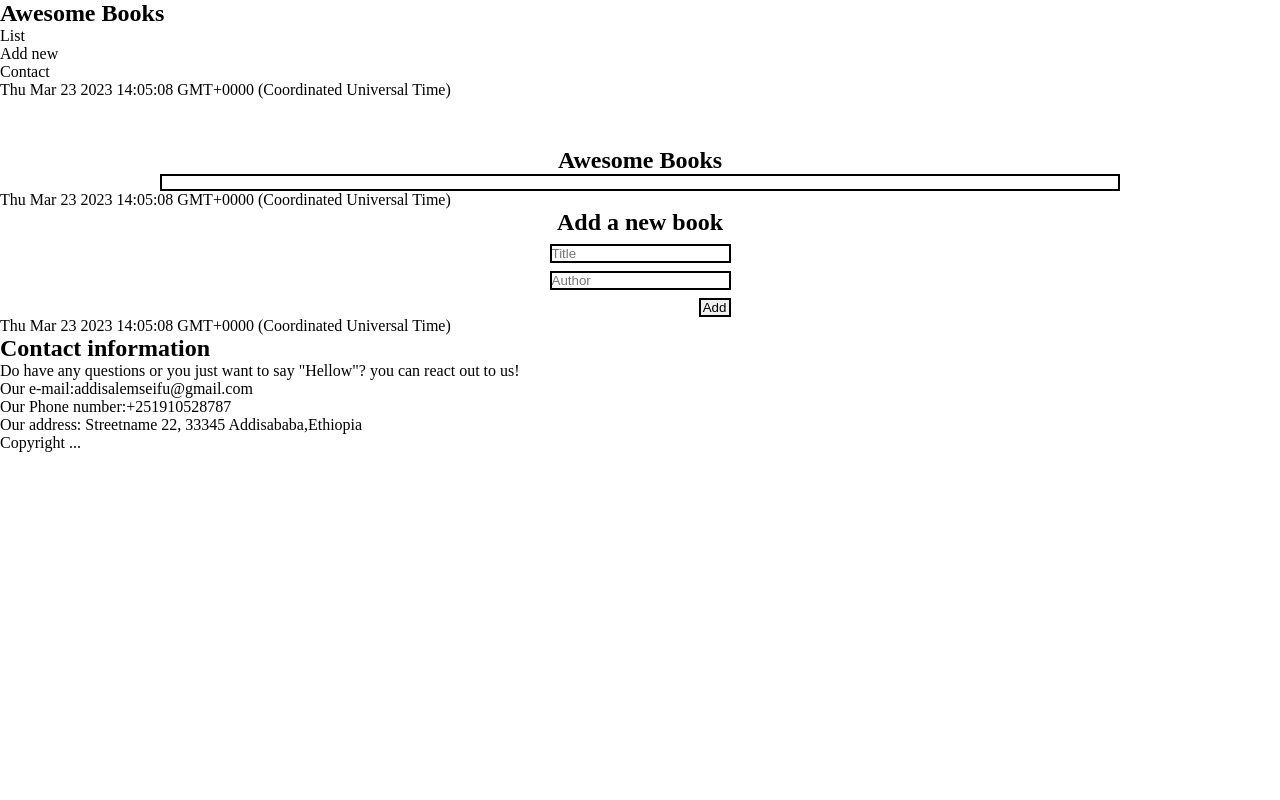
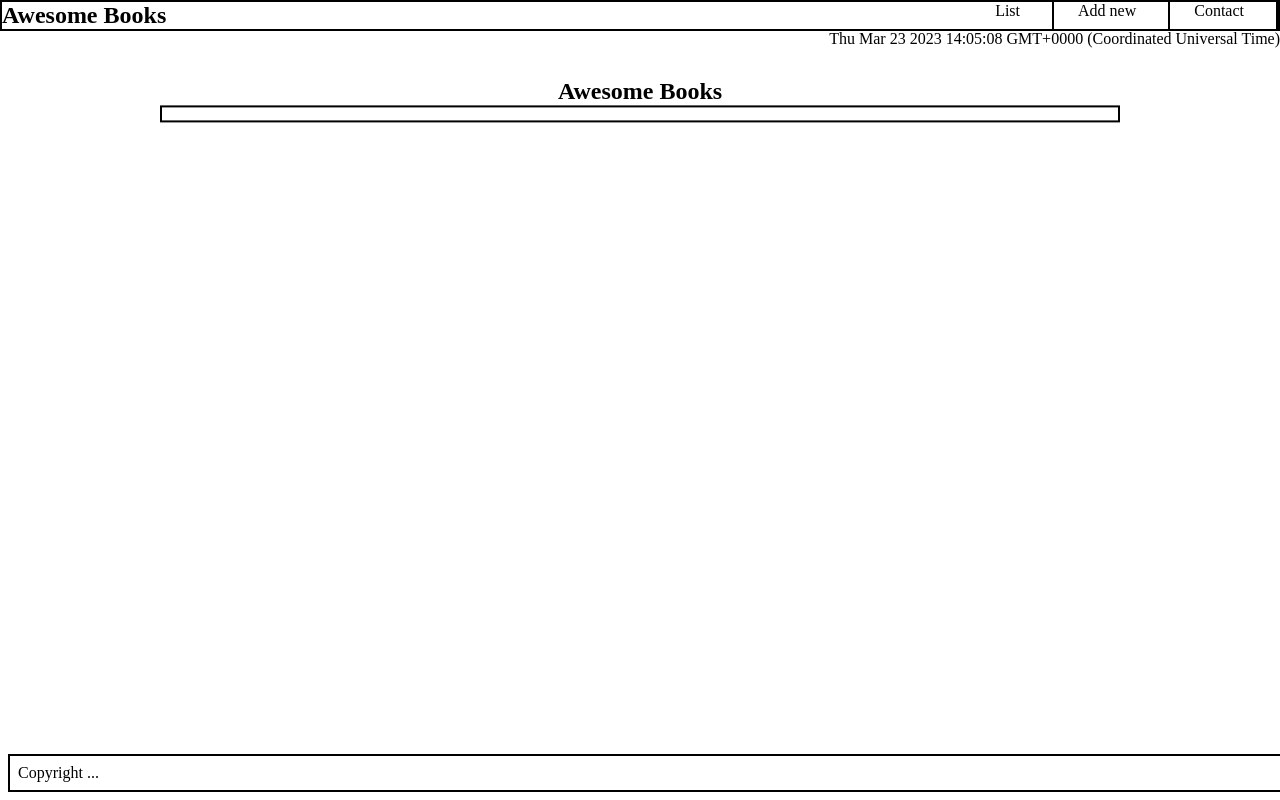
Before and after one commit to addisalemseifu/bookstore3, a website: page index.html in a window 1280 px wide. Drawn offline with Linux system fonts and the light colour scheme.

Commit message:
style the bookstore according to the instruction

```diff
--- a/styles.css
+++ b/styles.css
@@ -2,6 +2,55 @@
   margin: 0;
   padding: 0;
   box-sizing: border-box;
+}
+
+.navigator {
+  border: 2px solid black;
+  display: flex;
+  position: fixed;
+  top: 0;
+  left: 0;
+  width: 100vw;
+  z-index: 1000;
+  background-color: white;
+}
+
+.nav_list {
+  display: flex;
+  flex-direction: row;
+  text-decoration: none;
+  margin-left: auto;
+}
+
+.nav_list .list {
+  list-style-type: none;
+  margin-left: 1.5rem;
+  border-right: 2px solid black;
+  padding-right: 2rem;
+  cursor: pointer;
+}
+
+.nav_list .list:hover {
+  color: rgb(69, 69, 243);
+  text-decoration: underline;
+}
+
+a {
+  text-decoration: none;
+}
+
+.section-1 {
+  top: 0;
+  left: 0;
+  position: absolute;
+  width: 100vw;
+  transform: translateY(-100%);
+}
+
+.mainheader {
+  display: flex;
+  justify-content: center;
+  margin-top: 3rem;
 }
 
 .books-list {
@@ -11,6 +60,89 @@
   padding: 0.4rem;
 }
 
+.section-2 {
+  position: absolute;
+  top: 0;
+  left: 0;
+  width: 100vw;
+  transform: translateY(-100%);
+}
+
+.user-input {
+  margin-top: 5rem;
+  display: flex;
+  flex-direction: column;
+  justify-content: center;
+  align-items: center;
+}
+
+.header_one {
+  margin-bottom: 2rem;
+  font-size: 2.3rem;
+}
+
+form {
+  display: flex;
+  flex-direction: column;
+}
+
+input {
+  border: 2px solid black;
+  margin-top: 0.5rem;
+  width: 20rem;
+}
+
+.addBook {
+  margin-top: 0.5rem;
+  width: 2rem;
+  margin-left: auto;
+  border: 2px solid black;
+}
+
+.section-3 {
+  top: 0;
+  left: 0;
+  position: absolute;
+  width: 100vw;
+  transform: translateY(-100%);
+}
+
+.contact_container {
+  display: flex;
+  justify-content: center;
+  flex-direction: column;
+  margin-right: 10rem;
+  margin-left: 10rem;
+  margin-top: 5rem;
+}
+
+.header_three {
+  font-size: 2rem;
+  text-align: center;
+  margin-bottom: 2.5rem;
+}
+
+.para {
+  text-align: center;
+}
+
+.address_list {
+  display: flex;
+  flex-direction: column;
+  width: fit-content;
+  margin-left: auto;
+  margin-right: auto;
+}
+
+.active {
+  transform: translateY(1.9rem);
+  transition: all 0.4s ease-in-out;
+}
+
+.active_link {
+  color: rgb(90, 90, 247);
+}
+
 .backgroundColor {
   background-color: rgb(232, 224, 224);
 }
@@ -18,12 +150,6 @@
 .remove {
   position: absolute;
   top: -1000px;
-}
-
-.mainheader {
-  display: flex;
-  justify-content: center;
-  margin-top: 3rem;
 }
 
 .title {
@@ -44,32 +170,26 @@
   border: 2px solid black;
 }
 
-.user-input {
-  display: flex;
-  flex-direction: column;
-  justify-content: center;
-  align-items: center;
-}
-
 .spner {
   border: 1.5px solid black;
   width: 6rem;
   margin: 1rem 0;
 }
 
-form {
+.footer {
+  border: 2px solid black;
   display: flex;
-  flex-direction: column;
+  position: fixed;
+  bottom: 0;
+  left: 0;
+  width: 100vw;
+  margin: 0.5rem;
+  z-index: 1000;
+  background-color: white;
+  padding: 0.5rem;
 }
 
-input {
-  border: 2px solid black;
-  margin-top: 0.5rem;
+.time {
+  position: fixed;
+  right: 0;
 }
-
-.addBook {
-  margin-top: 0.5rem;
-  width: 2rem;
-  margin-left: auto;
-  border: 2px solid black;
-}
```
